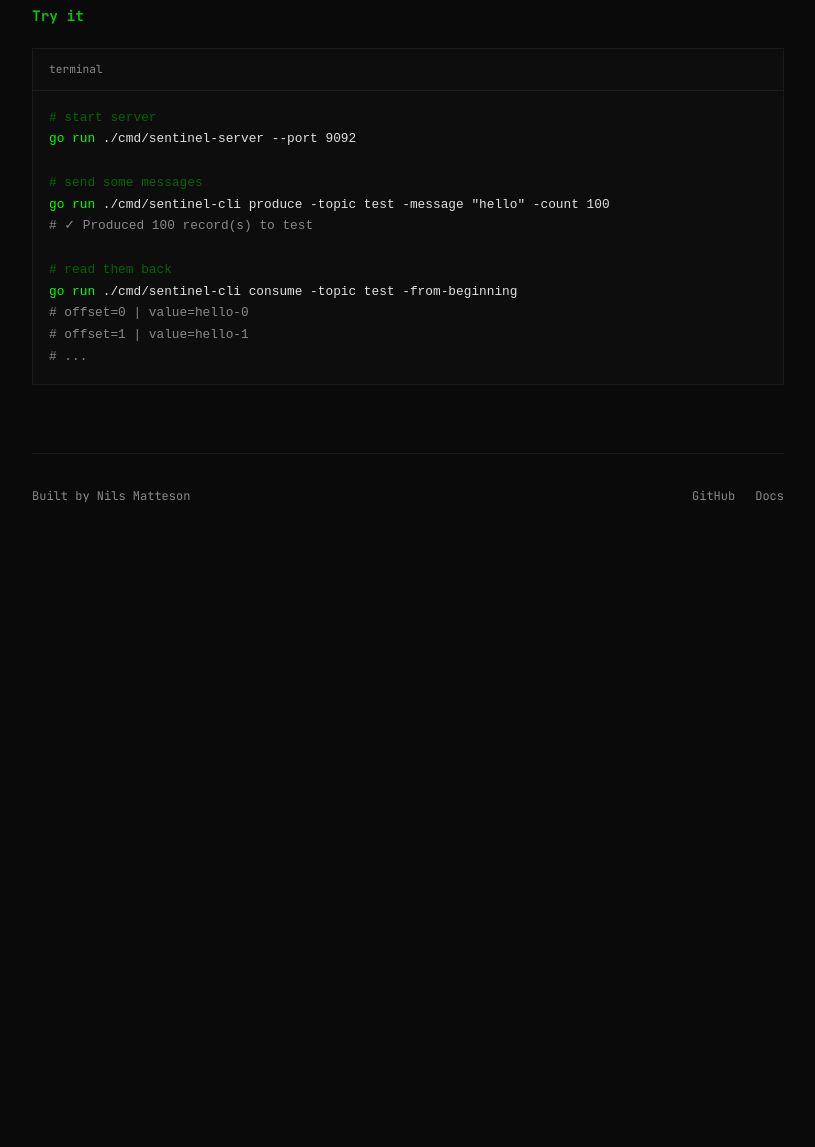
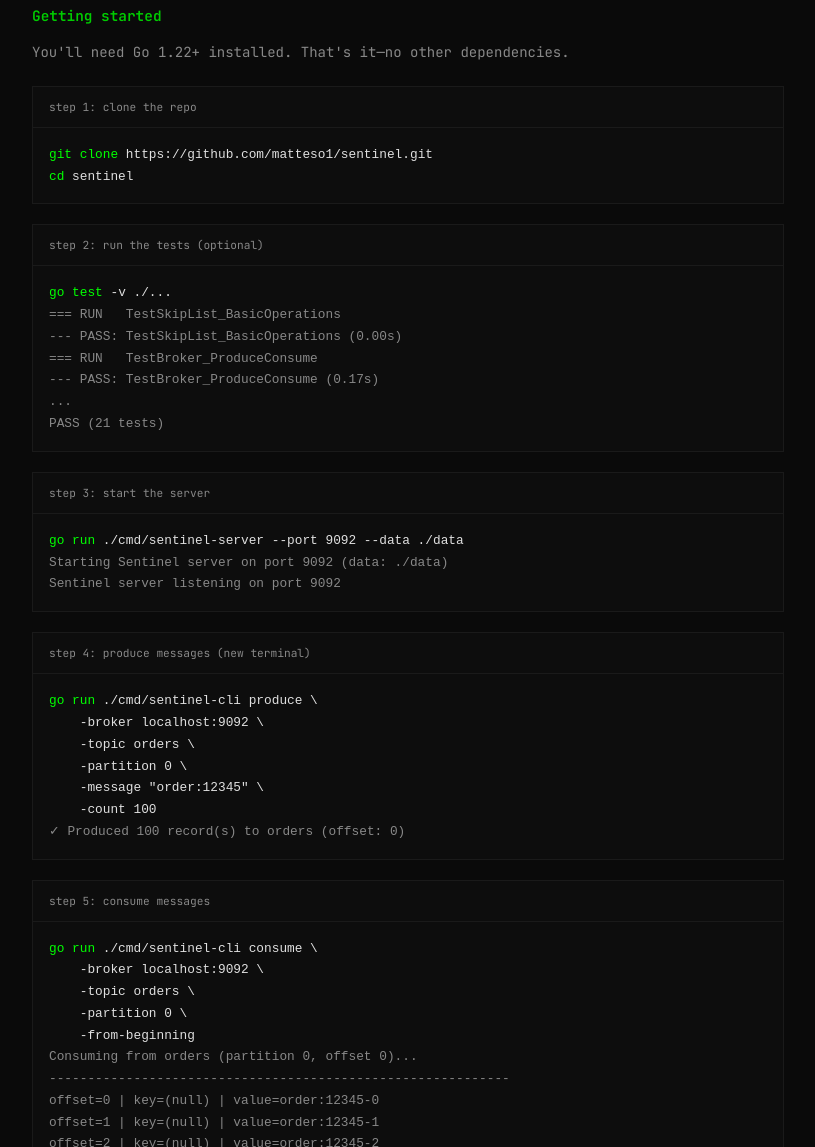
Before and after one commit to matteso1/sentinel, a plain HTML site: page docs/index.html in a window 1280 px wide. Shown: the part 3605-4752 px from the top of the page, without its empty margins (232-1047 px from the left). Before the commit the page ends 4144 px from the top, so only its background shows below. Drawn offline with Linux system fonts and the light colour scheme; a script that the page names is missing.

Commit message:
fix: state diagram layout, add step-by-step getting started
- Changed Raft diagram from stateDiagram to flowchart (cleaner)
- Shortened edge labels to prevent overlap
- Added 6-step getting started guide:
  1. git clone
  2. run tests
  3. start server
  4. produce messages
  5. consume messages
  6. run benchmarks

```diff
--- a/docs/index.html
+++ b/docs/index.html
@@ -425,12 +425,12 @@
 
             <div class="diagram">
                 <pre class="mermaid">
-stateDiagram-v2
-    [*] --> Follower
-    Follower --> Candidate: timeout, no heartbeat
-    Candidate --> Leader: got majority votes
-    Candidate --> Follower: someone else won
-    Leader --> Follower: found higher term
+flowchart TD
+    A[Follower] -->|timeout| B[Candidate]
+    B -->|wins vote| C[Leader]
+    B -->|loses| A
+    C -->|higher term| A
+    C -->|heartbeats| C
                 </pre>
             </div>
         </section>
@@ -497,21 +497,67 @@
                 <span class="component-desc">Exposes stats like throughput and latency for monitoring.</span>
             </div>
 
-            <h3>Try it</h3>
+            <h3>Getting started</h3>
+            <p>You'll need Go 1.22+ installed. That's it—no other dependencies.</p>
+
             <div class="code-block">
-                <div class="code-header">terminal</div>
-                <pre><code><span class="comment"># start server</span>
-<span class="cmd">go run</span> <span class="arg">./cmd/sentinel-server --port 9092</span>
+                <div class="code-header">step 1: clone the repo</div>
+                <pre><code><span class="cmd">git clone</span> <span class="arg">https://github.com/matteso1/sentinel.git</span>
+<span class="cmd">cd</span> <span class="arg">sentinel</span></code></pre>
+            </div>
 
-<span class="comment"># send some messages</span>
-<span class="cmd">go run</span> <span class="arg">./cmd/sentinel-cli produce -topic test -message "hello" -count 100</span>
-<span class="output"># ✓ Produced 100 record(s) to test</span>
+            <div class="code-block">
+                <div class="code-header">step 2: run the tests (optional)</div>
+                <pre><code><span class="cmd">go test</span> <span class="arg">-v ./...</span>
+<span class="output">=== RUN   TestSkipList_BasicOperations</span>
+<span class="output">--- PASS: TestSkipList_BasicOperations (0.00s)</span>
+<span class="output">=== RUN   TestBroker_ProduceConsume</span>
+<span class="output">--- PASS: TestBroker_ProduceConsume (0.17s)</span>
+<span class="output">...</span>
+<span class="output">PASS (21 tests)</span></code></pre>
+            </div>
 
-<span class="comment"># read them back</span>
-<span class="cmd">go run</span> <span class="arg">./cmd/sentinel-cli consume -topic test -from-beginning</span>
-<span class="output"># offset=0 | value=hello-0</span>
-<span class="output"># offset=1 | value=hello-1</span>
-<span class="output"># ...</span></code></pre>
+            <div class="code-block">
+                <div class="code-header">step 3: start the server</div>
+                <pre><code><span class="cmd">go run</span> <span class="arg">./cmd/sentinel-server --port 9092 --data ./data</span>
+<span class="output">Starting Sentinel server on port 9092 (data: ./data)</span>
+<span class="output">Sentinel server listening on port 9092</span></code></pre>
+            </div>
+
+            <div class="code-block">
+                <div class="code-header">step 4: produce messages (new terminal)</div>
+                <pre><code><span class="cmd">go run</span> <span class="arg">./cmd/sentinel-cli produce \</span>
+    <span class="arg">-broker localhost:9092 \</span>
+    <span class="arg">-topic orders \</span>
+    <span class="arg">-partition 0 \</span>
+    <span class="arg">-message "order:12345" \</span>
+    <span class="arg">-count 100</span>
+<span class="output">✓ Produced 100 record(s) to orders (offset: 0)</span></code></pre>
+            </div>
+
+            <div class="code-block">
+                <div class="code-header">step 5: consume messages</div>
+                <pre><code><span class="cmd">go run</span> <span class="arg">./cmd/sentinel-cli consume \</span>
+    <span class="arg">-broker localhost:9092 \</span>
+    <span class="arg">-topic orders \</span>
+    <span class="arg">-partition 0 \</span>
+    <span class="arg">-from-beginning</span>
+<span class="output">Consuming from orders (partition 0, offset 0)...</span>
+<span class="output">------------------------------------------------------------</span>
+<span class="output">offset=0 | key=(null) | value=order:12345-0</span>
+<span class="output">offset=1 | key=(null) | value=order:12345-1</span>
+<span class="output">offset=2 | key=(null) | value=order:12345-2</span>
+<span class="output">...</span>
+<span class="output">------------------------------------------------------------</span>
+<span class="output">Consumed 100 message(s)</span></code></pre>
+            </div>
+
+            <div class="code-block">
+                <div class="code-header">bonus: run benchmarks</div>
+                <pre><code><span class="cmd">go test</span> <span class="arg">-bench=. ./internal/storage/...</span>
+<span class="output">BenchmarkSkipList_Put-32    1684428    594.9 ns/op</span>
+<span class="output">BenchmarkSkipList_Get-32    3882814    257.5 ns/op</span>
+<span class="comment"># That's 1.7M writes/sec and 3.9M reads/sec</span></code></pre>
             </div>
         </section>
 
```
